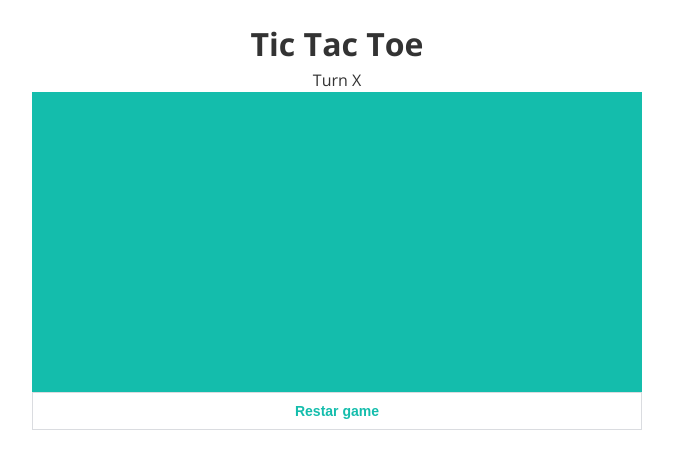
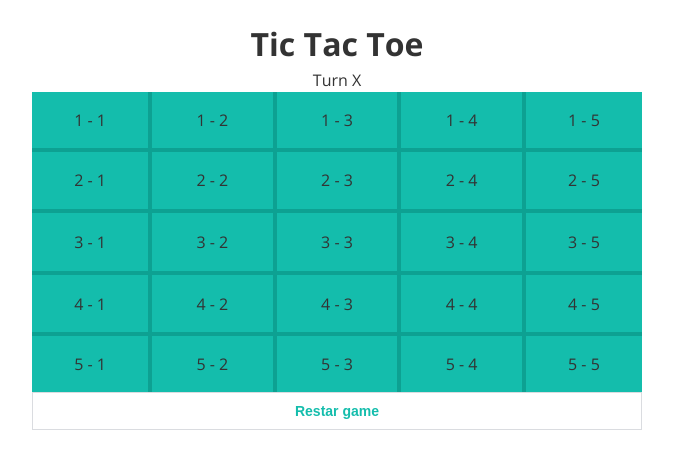
Before and after one commit to ifuenteromero/Tic-Tac-Toe, a React (Vite) app: page / in a window 1280 px wide. Shown: the top 458 px of the page, without its empty margins (303-976 px from the left). Built offline with nearby package versions, Linux system fonts and the light colour scheme.

Commit message:
pinto la matriz

```diff
--- a/src/components/App.jsx
+++ b/src/components/App.jsx
@@ -1,4 +1,5 @@
 import "../css/App.css";
+import Board from "./Board";
 
 const App = () => {
 	return (
@@ -9,7 +10,7 @@ const App = () => {
 			<main>
 				<section className="turn">Turn X</section>
 				<section className="game">
-					<div className="board"></div>
+					<Board />
 					<button className="reset-button">Restar game</button>
 				</section>
 			</main>
--- /dev/null
+++ b/src/components/Board.jsx
@@ -0,0 +1,29 @@
+const Board = () => {
+	const n = 5;
+	const row = Array(n).fill(null);
+	const matrix = Array(n).fill(row);
+	return (
+		<table className="board">
+			<tbody>
+				{matrix.map((row, rowArrayIndex) => {
+					const rowIndex = rowArrayIndex + 1;
+					return (
+						<tr key={rowIndex} className="board__row">
+							{row.map((col, colArrayIndex) => {
+								const colIndex = colArrayIndex + 1;
+								return (
+									<td
+										key={colIndex}
+										className="board__cell"
+									>{`${rowIndex} - ${colIndex}`}</td>
+								);
+							})}
+						</tr>
+					);
+				})}
+			</tbody>
+		</table>
+	);
+};
+
+export default Board;
--- a/src/css/App.css
+++ b/src/css/App.css
@@ -3,6 +3,8 @@
 	--gray-400: #999;
 	--gray-700: #333;
 	--color-secondary: #14bdac;
+	--board-border-color: #0da192;
+	--board-border: 4px solid var(--board-border-color);
 }
 
 .page {
@@ -21,6 +23,16 @@
 .board {
 	height: 30rem;
 	background-color: var(--color-secondary);
+	width: 100%;
+	border-collapse: collapse;
+}
+
+.board .board__row:not(:last-child) {
+	border-bottom: var(--board-border);
+}
+
+.board .board__row .board__cell:not(:last-child) {
+	border-right: var(--board-border);
 }
 
 .reset-button {
```
